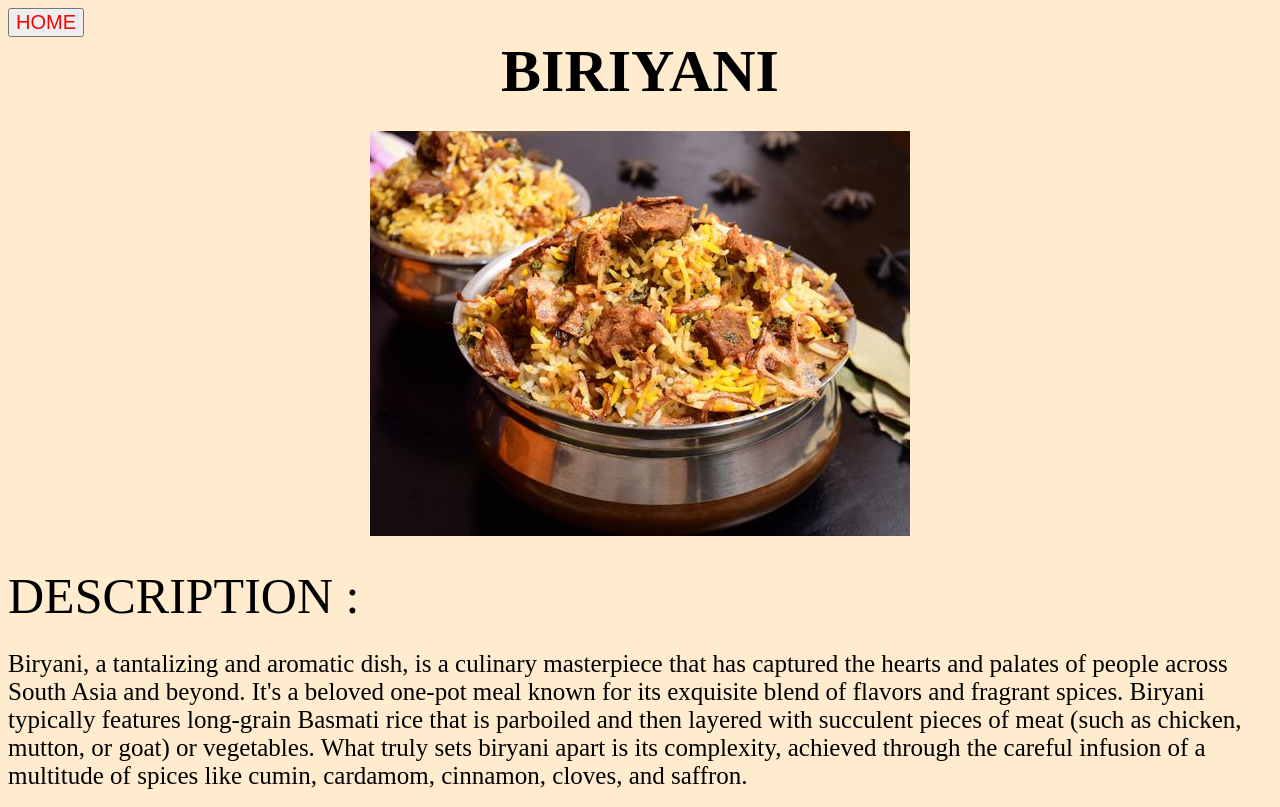
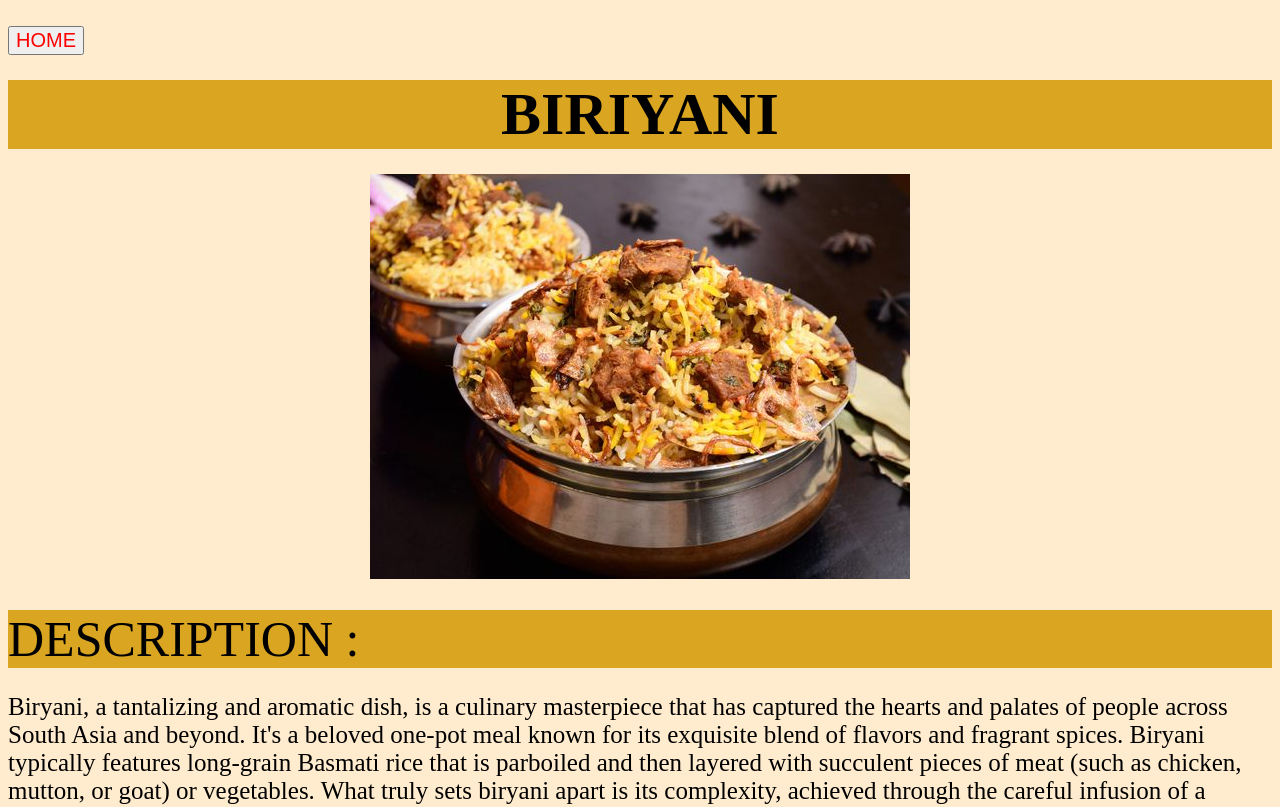
Before and after one commit to saad-7223/odin-recipe, a plain HTML site: page recipes/biriyani.html in a window 1280 px wide. Shown: the top 807 px of the page. Drawn offline with Linux system fonts and the light colour scheme.

Commit message:
design changes

```diff
--- a/design.css
+++ b/design.css
@@ -1,12 +1,14 @@
 div{
     text-align: left;
     font-size: 50px;
+    background-color: goldenrod;
 }
-#title{
+.title{
     text-align: center;
     font-weight: bold;
     font-size: 60px;
     font-style: "times new roman";
+
 }
 #image{
 
--- a/recipes/biriyani.html
+++ b/recipes/biriyani.html
@@ -7,8 +7,12 @@
     <link rel="stylesheet" href="../design.css">
 </head>
 <body style="background-color: blanchedalmond;">
-    <button><a href="../index.html" target="_blank" rel="noopener noreferrer">HOME</a></button>
-    <div id="title">BIRIYANI</div>
+    <p>
+        <button>
+            <a href="../index.html" target="_blank" rel="noopener noreferrer">HOME</a>
+        </button>
+    </p>
+    <div class="title">BIRIYANI</div>
     <p id="image">
         <img src="../images/biryani_img.jpg" alt="image of butter chicken dish">
     </p>
```
